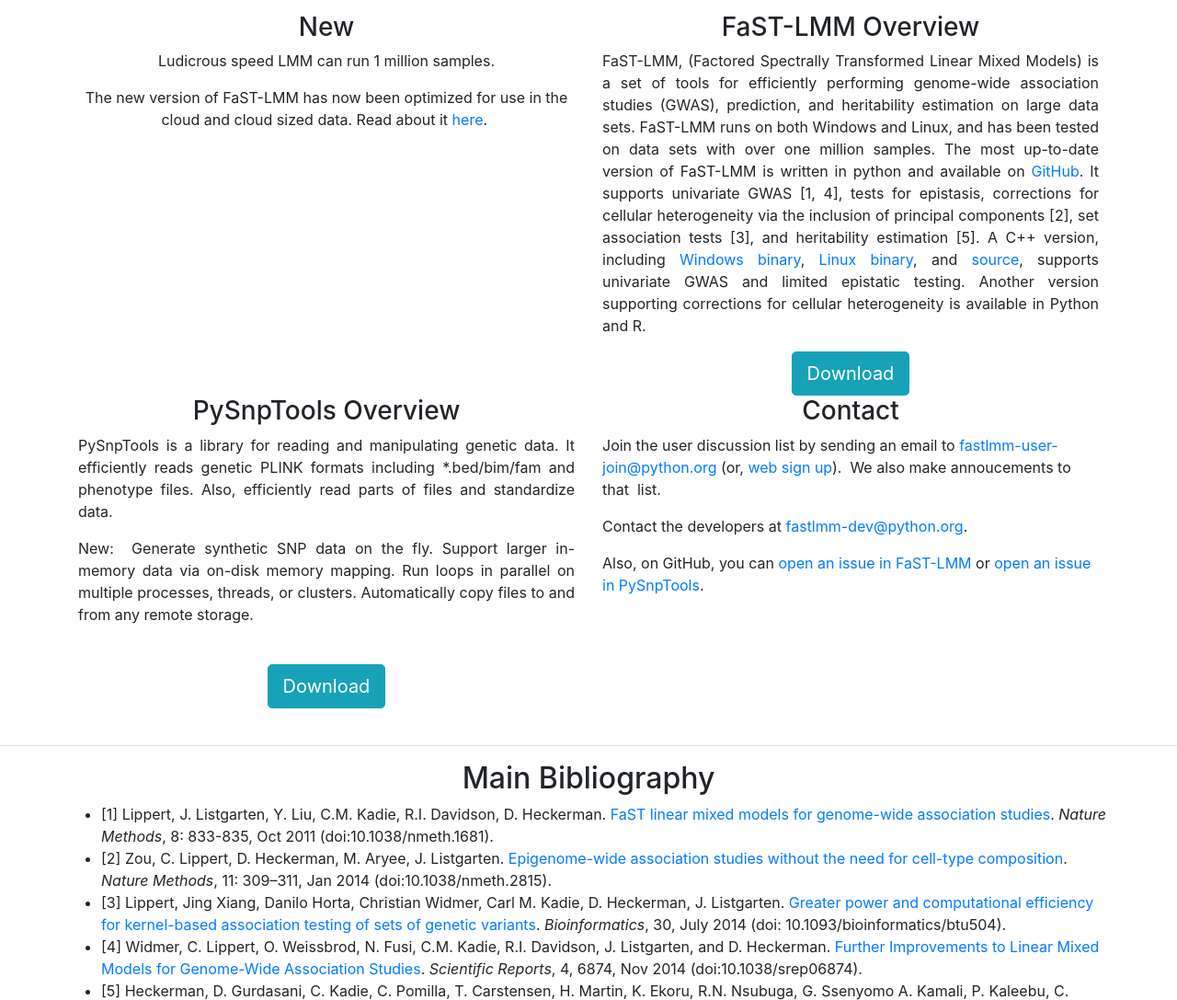
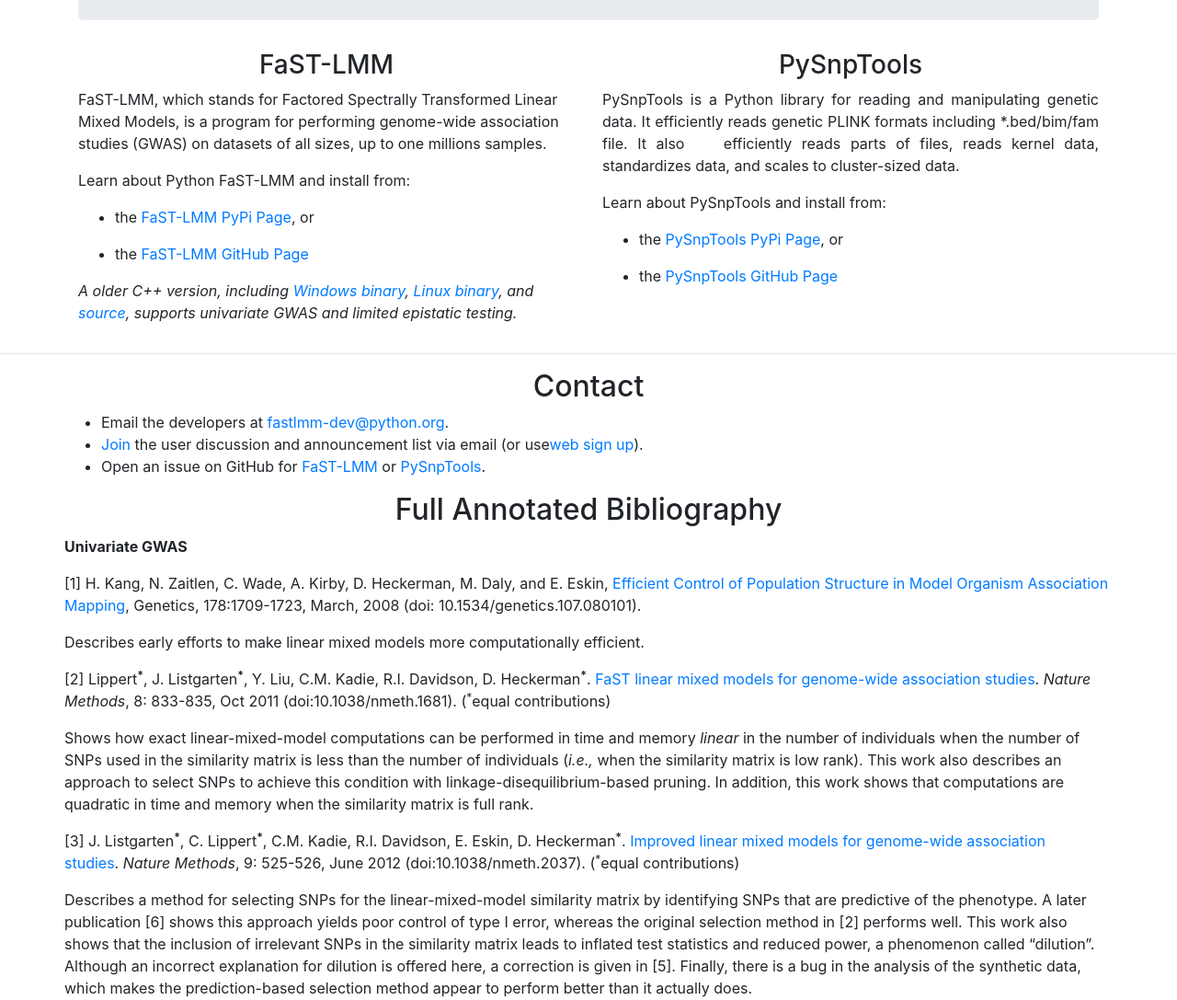
Before and after one commit to heckerma/fastlmm.github.io, a plain HTML site: page index.html in a window 1280 px wide. Shown: the part 600-1687 px from the top of the page at 92% size. Drawn offline with Linux system fonts and the light colour scheme.

Commit message:
Update to reference README.md more

```diff
--- a/index.html
+++ b/index.html
@@ -15,8 +15,9 @@
         <div class="col-12">
           <div class="jumbotron">
             <h1 class="text-center">FaST-LMM &amp; PySnpTools</h1>
+            <h3 class="text-center">Project Home &amp; Bibliography&nbsp;</h3>
 <p class="text-center">Established: October 14, 2006</p>
-            <img src="DNA-StrandNIST.1200x400.jpg" alt="" class="img-fluid">
+<img src="DNA-StrandNIST.1200x400.jpg" alt="" class="img-fluid">
           </div>
         </div>
       </div>
@@ -24,69 +25,53 @@
     <div class="container">
       <div class="row">
         <div class="text-center col-md-6 col-12">
-          <h3>New</h3>
-          <p>Ludicrous speed LMM can run 1 million samples.</p>
-          <p>The new version of FaST-LMM has now been optimized for use in the cloud and cloud sized data. Read about it <a href="http://biorxiv.org/content/early/2017/06/23/154682">here</a>.&nbsp;</p>
+          <h3>FaST-LMM</h3>
+          <p class="text-left">FaST-LMM, which stands for Factored Spectrally Transformed Linear Mixed Models, is a program for performing
+            genome-wide association studies (GWAS) on datasets of all sizes, up to one millions samples. </p>
+          <p class="text-left">Learn about Python FaST-LMM and install from:</p>
+<ul>
+	<li>
+	  <p class="text-left">the <a href="https://pypi.org/project/fastlmm/">FaST-LMM PyPi Page</a>, or</p>
+		</li><li>
+		  <p class="text-left">the <a href="https://github.com/fastlmm/FaST-LMM">FaST-LMM GitHub Page</a></p>
+        </li>
+          </ul><p class="text-left"><em>A older C++ version, including <a href="https://www.microsoft.com/en-us/download/details.aspx?id=52614">Windows binary</a>, <a href="https://www.microsoft.com/en-us/download/details.aspx?id=52588">Linux binary</a>, and <a href="https://www.microsoft.com/en-us/download/details.aspx?id=52559">source</a>, supports univariate GWAS and limited epistatic testing.</em></p>
+          </p>
+
         </div>
         <div class="text-center col-md-6 col-12">
-          <h3>FaST-LMM Overview</h3>
-          <p class="text-justify">FaST-LMM, (Factored Spectrally Transformed Linear Mixed Models) is a set of tools for efficiently performing genome-wide association studies (GWAS), prediction, and heritability estimation on large data sets. FaST-LMM runs on both Windows and Linux, and has been tested on data sets with over one million samples. The most up-to-date version of FaST-LMM is written in python and available on <a href="https://github.com/fastlmm">GitHub</a>. It supports univariate GWAS [1, 4], tests for epistasis, corrections for cellular heterogeneity via the inclusion of principal components [2], set association tests [3], and heritability estimation [5]. A C++ version, including <a href="https://www.microsoft.com/en-us/download/details.aspx?id=52614">Windows binary</a>, <a href="https://www.microsoft.com/en-us/download/details.aspx?id=52588">Linux binary</a>, and <a href="https://www.microsoft.com/en-us/download/details.aspx?id=52559">source</a>, supports univariate GWAS and limited epistatic testing. Another version supporting corrections for cellular heterogeneity is available in Python and R.</p>
-          <a class="btn btn-info btn-lg" href="https://github.com/fastlmm/FaST-LMM" role="button">Download</a>
+          <h3>PySnpTools</h3>
+          <p class="text-justify">PySnpTools is a Python library for reading and manipulating genetic data. It efficiently reads genetic PLINK formats including *.bed/bim/fam file. It also&nbsp; &nbsp; efficiently reads parts of files, reads kernel data,  standardizes data, and scales to cluster-sized data.</p>
+          <p class="text-left">Learn about  PySnpTools and install from:</p>
+<ul>
+	<li>
+	  <p class="text-left">the <a href="https://pypi.org/project/pysnptools/">PySnpTools PyPi Page</a>, or</p>
+		</li><li>
+		  <p class="text-left">the <a href="https://github.com/fastlmm/PySnpTools">PySnpTools GitHub Page</a></p>
+        </li>
+          </ul>
+
         </div>
-      </div>
-      <div class="row">
-          <div class="text-center col-md-6 col-12">
-          <h3>PySnpTools Overview</h3>
-          <p class="text-justify">PySnpTools is a library for reading and manipulating genetic data. It efficiently reads genetic PLINK formats including *.bed/bim/fam and phenotype files. Also, efficiently read parts of files and standardize data.</p>
-          <p class="text-justify">New:&nbsp;&nbsp;Generate synthetic SNP data on the fly. Support larger in-memory data via on-disk memory mapping.&nbsp;Run loops in parallel on multiple processes, threads, or clusters.&nbsp;Automatically copy files to and from any remote storage.</p>
-          <div>
-            <table class="docutils field-list" frame="void" rules="none">
-              <tbody valign="top">
-                <tr class="field-odd field">
-                  <td class="field-body">&nbsp;</td>
-                </tr>
-              </tbody>
-            </table>
-          </div>
-<a class="btn btn-info btn-lg" href="https://github.com/fastlmm/pysnptools" role="button">Download</a>
-        </div>
-        <div class="text-center col-md-6 col-12">
-          <h3>Contact</h3>
-          <p class="text-left">Join the user discussion list by sending an email to <a href="mailto:fastlmm-user-join@python.org?subject=Subscribe">fastlmm-user-join@python.org</a> (or, <a href="https://mail.python.org/mailman3/lists/fastlmm-user.python.org">web sign up</a>).&nbsp; We also make annoucements to that&nbsp; list.&nbsp;</p>
-<p class="text-justify">Contact the developers at<a href="mailto:fastlmm-dev@python.org"> fastlmm-dev@python.org</a>.</p>
-          <p class="text-left">Also, on GitHub, you can <a href="https://github.com/fastlmm/FaST-LMM/issues">open an issue in FaST-LMM</a> or <a href="https://github.com/fastlmm/PySnpTools/issues">open an issue in PySnpTools</a>.</p>
-<div>
-        <table class="docutils field-list" frame="void" rules="none">
-              <tbody valign="top">
-                <tr class="field-odd field">
-                  <td class="field-body">&nbsp;</td>
-                </tr>
-              </tbody>
-        </table>
-          </div>
-        </div>
-        <div class="col-xl-6">&nbsp;</div>
       </div>
       </div>
 
     </div>
     <hr>
     <section>
-      <h2 class="text-center">Main Bibliography</h2>
+      <h2 class="text-center">Contact</h2>
       <div class="container">
         <div class="row">
           <ul>
-            <li> [1] Lippert, J. Listgarten, Y. Liu, C.M. Kadie, R.I. Davidson, D. Heckerman.<a href="http://www.nature.com/nmeth/journal/v8/n10/abs/nmeth.1681.html"> FaST linear mixed models for genome-wide association studies</a>. <em>Nature Methods</em>, 8: 833-835, Oct 2011 (doi:10.1038/nmeth.1681).</li>
-            <li>[2] Zou, C. Lippert, D. Heckerman, M. Aryee, J. Listgarten. <a href="http://dx.doi.org/10.1038/NMETH.2815">Epigenome-wide association studies without the need for cell-type composition</a>. <em>Nature Methods</em>, 11: 309–311, Jan 2014 (doi:10.1038/nmeth.2815). </li>
-            <li>[3] Lippert, Jing Xiang, Danilo Horta, Christian Widmer, Carl M. Kadie, D. Heckerman, J. Listgarten. <a href="http://bioinformatics.oxfordjournals.org/content/early/2014/09/07/bioinformatics.btu504">Greater power and computational efficiency for kernel-based association testing of sets of genetic variants</a>. <em>Bioinformatics</em>, 30, July 2014 (doi: 10.1093/bioinformatics/btu504). </li>
-            <li>[4] Widmer, C. Lippert, O. Weissbrod, N. Fusi, C.M. Kadie, R.I. Davidson, J. Listgarten, and D. Heckerman. <a href="http://www.nature.com/srep/2014/141112/srep06874/full/srep06874.html">Further Improvements to Linear Mixed Models for Genome-Wide Association Studies</a>. <em>Scientific Reports</em>, 4, 6874, Nov 2014 (doi:10.1038/srep06874).</li>
-            <li> [5] Heckerman, D. Gurdasani, C. Kadie, C. Pomilla, T. Carstensen, H. Martin, K. Ekoru, R.N. Nsubuga, G. Ssenyomo A. Kamali, P. Kaleebu, C. Widmer, and M.S. Sandhu. <a href="http://www.pnas.org/content/113/27/7377.abstract">Linear mixed model for heritability estimation that explicitly addresses environmental variation</a>. <em>PNAS</em>, 113: 7377–7382, July 2016 (doi: 10.1073/pnas.1510497113).</li>
-          </ul>
+            <li> Email the developers at<a href="mailtto: fastlmm-dev@python.org"> fastlmm-dev@python.org</a>.</li>
+            <li><a href="mailto:fastlmm-user-join@python.org?subject=Subscribe">Join</a> the user discussion and announcement list via email (or use<a href="https://mail.python.org/mailman3/lists/fastlmm-user.python.org">web sign up</a>).</li>
+            <li>Open an issue on GitHub for <a href="https://github.com/fastlmm/FaST-LMM/issues">FaST-LMM</a>
+				or <a href="https://github.com/fastlmm/PySnpTools/issues">PySnpTools</a>.</li>
+			  </ul>
         </div>
       </div>
     </section>
 <section>
-      <h2 class="text-center">Full Annotated Bibliography</h2>
+  <h2 class="text-center">Full Annotated Bibliography</h2>
       <div class="container">
         <div class="row">
           	<p><strong>Univariate GWAS</strong></p>
```
